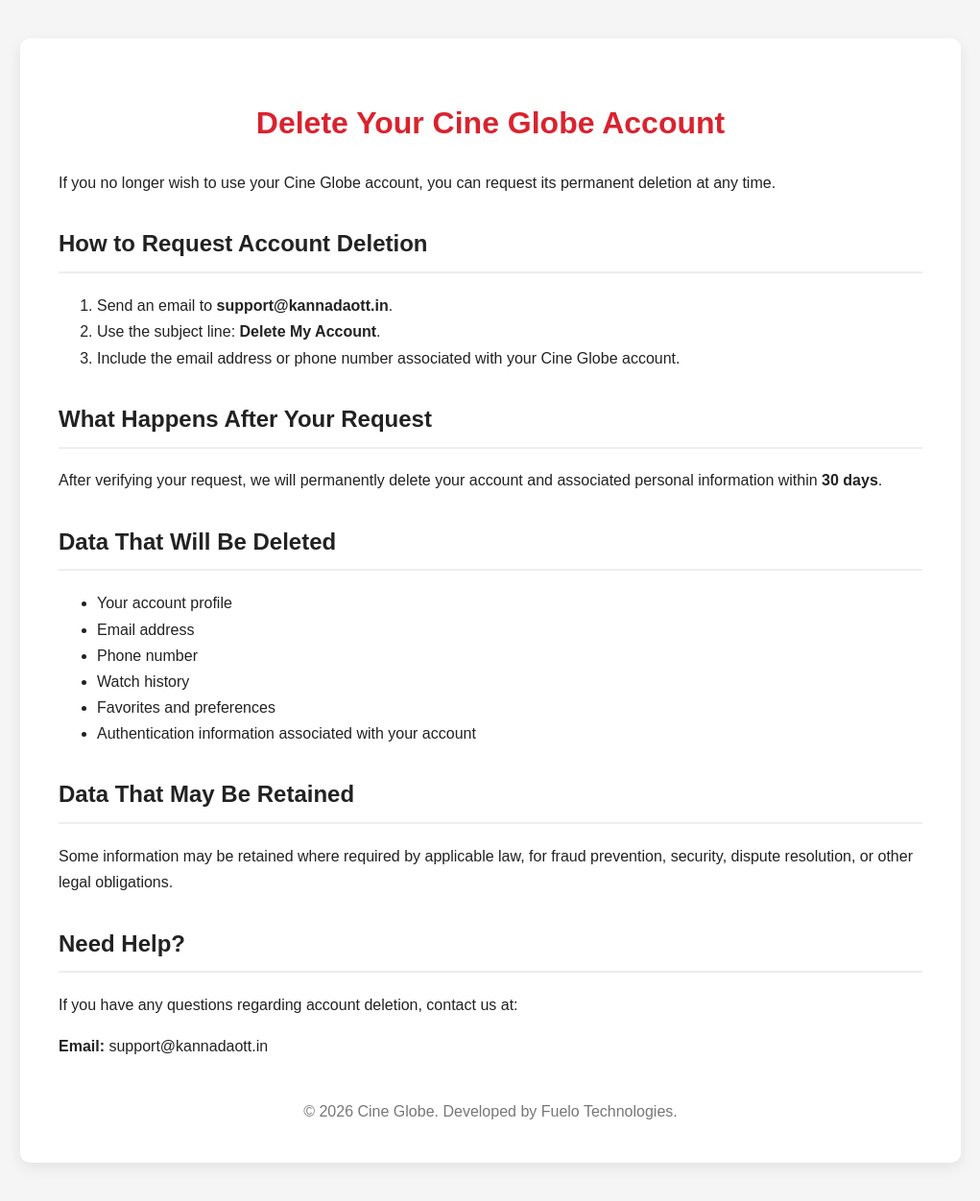
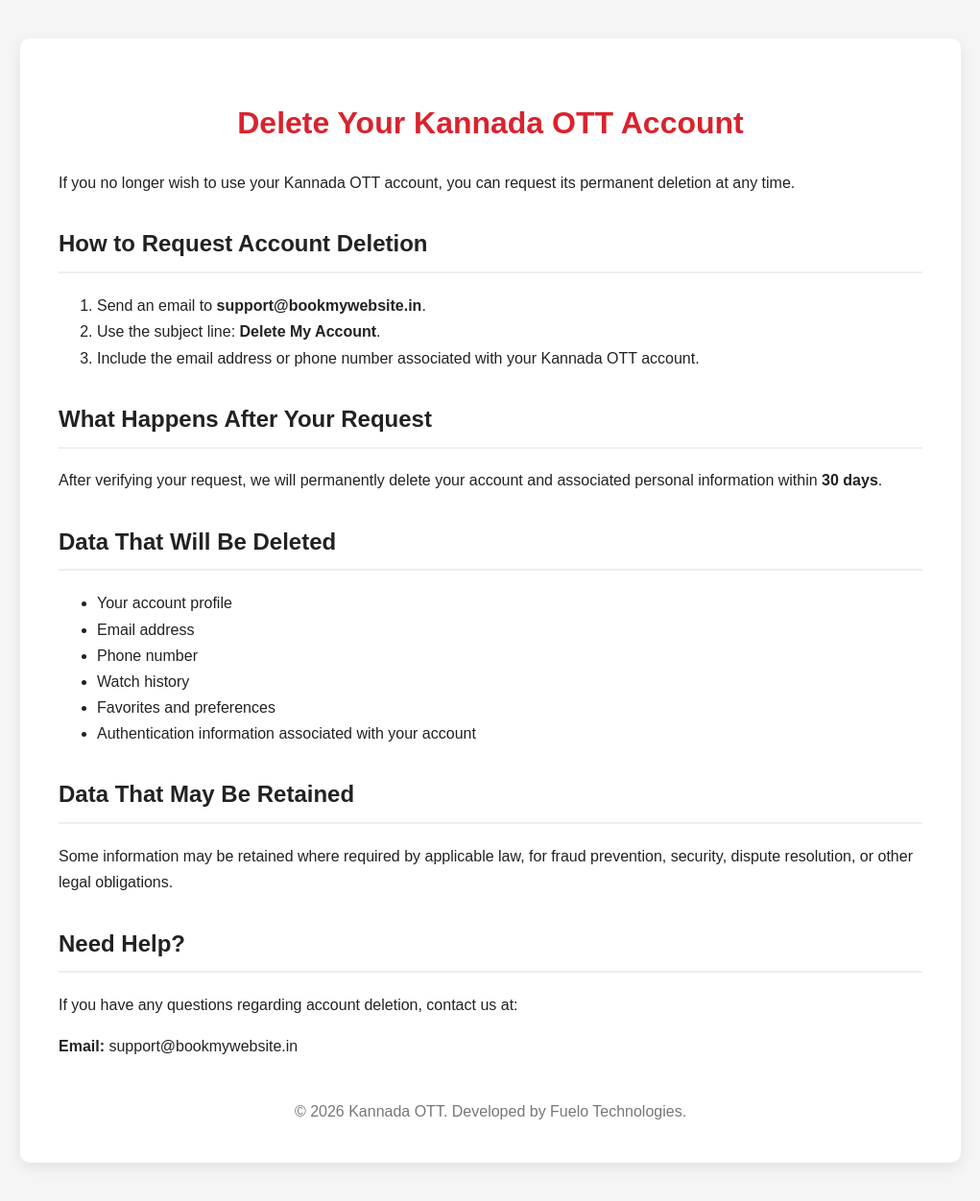
Before and after one commit to fueloTechnologies/kannada-ott-privacy-policy, a plain HTML site: page delete-account.html in a window 1280 px wide. Shown: the whole page at 96% size, without its empty margins (129-1150 px from the left). Drawn offline with Linux system fonts and the light colour scheme.

Commit message:
Update delete-account.html

```diff
--- a/delete-account.html
+++ b/delete-account.html
@@ -4,7 +4,7 @@
     <meta charset="UTF-8" />
     <meta name="viewport" content="width=device-width, initial-scale=1.0" />
 
-    <title>Delete Your Cine Globe Account</title>
+    <title>Delete Your Kannada OTT Account</title>
 
     <style>
       body {
@@ -41,19 +41,19 @@
   </head>
   <body>
     <div class="container">
-      <h1>Delete Your Cine Globe Account</h1>
+      <h1>Delete Your Kannada OTT Account</h1>
 
       <p>
-        If you no longer wish to use your Cine Globe account, you can request its permanent
+        If you no longer wish to use your Kannada OTT account, you can request its permanent
         deletion at any time.
       </p>
 
       <h2>How to Request Account Deletion</h2>
 
       <ol>
-        <li>Send an email to <strong>support@kannadaott.in</strong>.</li>
+        <li>Send an email to <strong>support@bookmywebsite.in</strong>.</li>
         <li>Use the subject line: <strong>Delete My Account</strong>.</li>
-        <li>Include the email address or phone number associated with your Cine Globe account.</li>
+        <li>Include the email address or phone number associated with your Kannada OTT account.</li>
       </ol>
 
       <h2>What Happens After Your Request</h2>
@@ -85,9 +85,9 @@
 
       <p>If you have any questions regarding account deletion, contact us at:</p>
 
-      <p><strong>Email:</strong> support@kannadaott.in</p>
+      <p><strong>Email:</strong> support@bookmywebsite.in</p>
 
-      <div class="footer">© 2026 Cine Globe. Developed by Fuelo Technologies.</div>
+      <div class="footer">© 2026 Kannada OTT. Developed by Fuelo Technologies.</div>
     </div>
   </body>
 </html>
```
